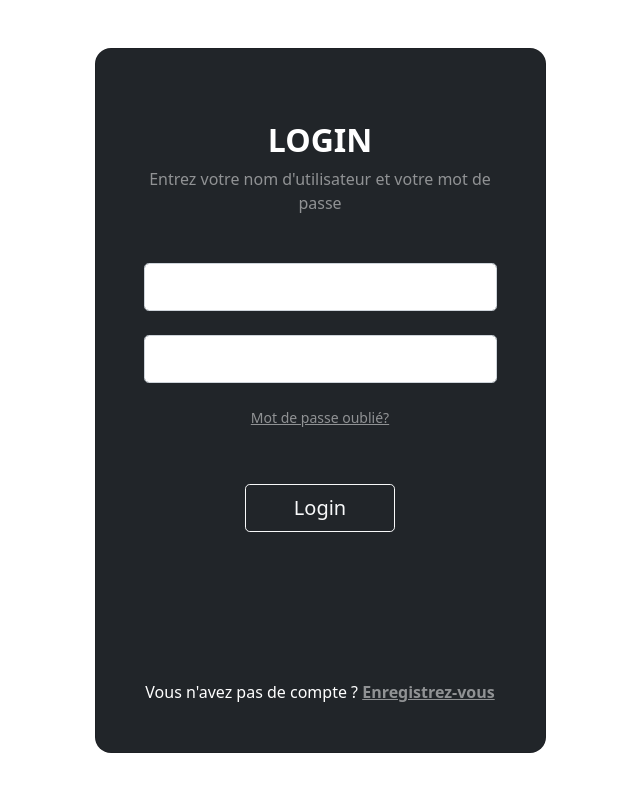
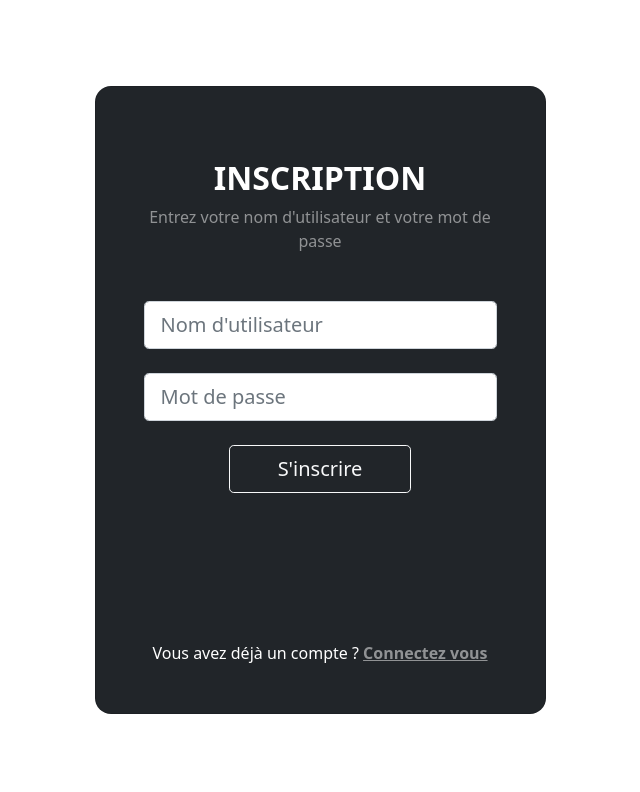
Before and after one commit to Sigeth/webdev-achaquetask-s3, an Angular app in the folder frontend/: page /register in a window 1280 px wide. Before the commit this address led to /. Shown: the top 792 px of the page, without its empty margins (320-960 px from the left). Built offline with nearby package versions, Linux system fonts and the light colour scheme.

Commit message:
feat: added register page

```diff
--- a/frontend/src/app/app-routing-module.ts
+++ b/frontend/src/app/app-routing-module.ts
@@ -3,6 +3,7 @@ import { RouterModule, Routes } from '@angular/router';
 import {LoginComponent} from "./component/login/login.component";
 import {TasksComponent} from "./component/tasks/tasks.component";
 import {IsSignedInGuard} from "./is-signed-in.guard";
+import {RegisterComponent} from "./component/register/register.component";
 
 export const routes: Routes = [
     {
@@ -13,6 +14,10 @@ export const routes: Routes = [
       path: 'tasks',
       component: TasksComponent,
       canActivate: [IsSignedInGuard]
+    },
+    {
+      path: 'register',
+      component: RegisterComponent
     },
     {
       path: '**',
--- a/frontend/src/app/app.module.ts
+++ b/frontend/src/app/app.module.ts
@@ -9,6 +9,7 @@ import {FormsModule} from "@angular/forms";
 import {HttpClientModule} from "@angular/common/http";
 import { TaskFilterPipe } from './pipe/task-filter.pipe';
 import { TaskListComponent } from './component/taskList/taskList.component';
+import { RegisterComponent } from './component/register/register.component';
 
 @NgModule({
   declarations: [
@@ -16,7 +17,8 @@ import { TaskListComponent } from './component/taskList/taskList.component';
     LoginComponent,
     TasksComponent,
     TaskFilterPipe,
-    TaskListComponent
+    TaskListComponent,
+    RegisterComponent
   ],
   imports: [
     BrowserModule,
--- a/frontend/src/app/component/login/login.component.html
+++ b/frontend/src/app/component/login/login.component.html
@@ -23,7 +23,7 @@
               </div>
             </div>
             <div>
-              <p class="mb-0">Vous n'avez pas de compte ? <a href="#" class="text-white-50 fw-bold">Enregistrez-vous</a></p>
+              <p class="mb-0">Vous n'avez pas de compte ? <a href="/register" class="text-white-50 fw-bold">Enregistrez-vous</a></p>
             </div>
           </div>
         </div>
--- /dev/null
+++ b/frontend/src/app/component/register/register.component.html
@@ -0,0 +1,32 @@
+<section class="vh-100 gradient-custom">
+    <div class="container py-5 h-100">
+        <div class="row d-flex justify-content-center align-items-center h-100">
+            <div class="col-12 col-md-8 col-lg-6 col-xl-5">
+                <div class="card bg-dark text-white" style="border-radius: 1rem;">
+                    <div class="card-body p-5 text-center">
+                        <div class="mb-md-5 mt-md-4 pb-5">
+                            <div class="alert alert-danger" *ngIf="error">Erreur lors de la tentative d'inscription</div>
+                            <h2 class="fw-bold mb-2 text-uppercase">Inscription</h2>
+                            <p class="text-white-50 mb-5">Entrez votre nom d'utilisateur et votre mot de passe</p>
+                            <div class="form-outline form-white mb-4">
+                                <input type="email" id="typeEmailX" class="form-control form-control-lg" placeholder="Nom d'utilisateur" [(ngModel)]="user.login"/>
+                            </div>
+                            <div class="form-outline form-white mb-4">
+                                <input type="password" id="typePasswordX" class="form-control form-control-lg" placeholder="Mot de passe" [(ngModel)]="user.password"/>
+                            </div>
+                            <button class="btn btn-outline-light btn-lg px-5" type="submit" (click)="submit()">S'inscrire</button>
+                            <div class="d-flex justify-content-center text-center mt-4 pt-1">
+                                <a href="#" class="text-white"><i class="fab fa-facebook-f fa-lg"></i></a>
+                                <a href="#" class="text-white"><i class="fab fa-twitter fa-lg mx-4 px-2"></i></a>
+                                <a href="#" class="text-white"><i class="fab fa-google fa-lg"></i></a>
+                            </div>
+                        </div>
+                        <div>
+                            <p class="mb-0">Vous avez déjà un compte ? <a href="/login" class="text-white-50 fw-bold">Connectez vous</a></p>
+                        </div>
+                    </div>
+                </div>
+            </div>
+        </div>
+    </div>
+</section>
--- /dev/null
+++ b/frontend/src/app/component/register/register.component.ts
@@ -0,0 +1,22 @@
+import { Component } from '@angular/core';
+import {User} from "../../model/user";
+import {UserService} from "../../service/user.service";
+import {Router} from "@angular/router";
+
+@Component({
+  selector: 'app-register',
+  templateUrl: './register.component.html',
+  styleUrls: ['./register.component.css']
+})
+export class RegisterComponent {
+  user: User = {login: '', password: ''};
+  error: boolean = false;
+  constructor(private userService: UserService, private router: Router) { }
+
+  submit(): void {
+    this.userService.register(this.user).subscribe({
+      next: () => { this.router.navigate(["login"]); },
+      error: () => { this.error = true; }
+    });
+  }
+}
--- a/frontend/src/app/service/user.service.ts
+++ b/frontend/src/app/service/user.service.ts
@@ -11,6 +11,9 @@ export class UserService {
 
   constructor(private http: HttpClient) { }
 
+  register(user: User) {
+    return this.http.post<void>(`${this.url}/register`, user, {withCredentials: true});
+  }
   login(user: User) {
     return this.http.post<void>(`${this.url}/login`, user, {withCredentials: true});
   }
```
Also changed, not shown: frontend/src/app/component/register/register.component.css (added), 1 other file (tests, documents, lock files or other folders).
